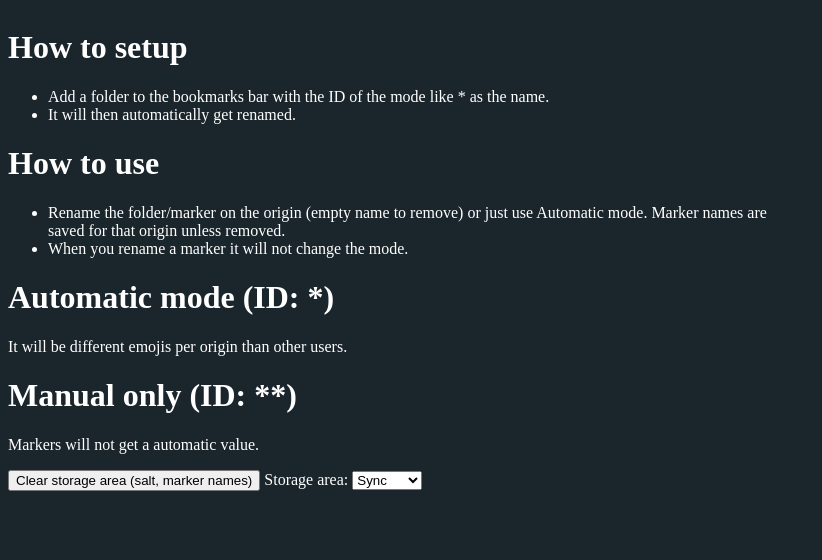
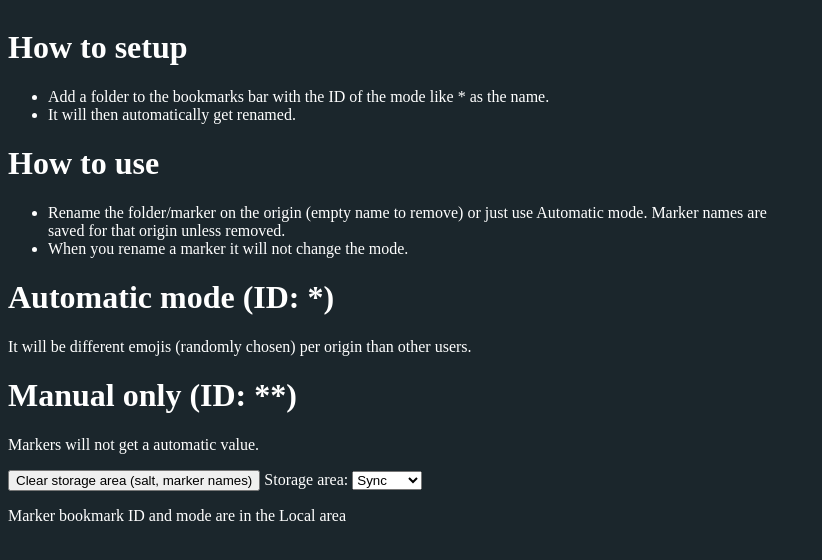
Before and after one commit to NDevTK/OriginMarker, a browser extension: page options.html in a window 1280 px wide. Shown: the whole page, without its empty margins (0-822 px from the left). Drawn offline with Linux system fonts and the light colour scheme.

Commit message:
Update options.html

```diff
--- a/options.html
+++ b/options.html
@@ -25,7 +25,7 @@
       <li>When you rename a marker it will not change the mode.</li>
     </ul>
     <h1>Automatic mode (ID: *)</h1>
-    <p>It will be different emojis per origin than other users.</p>
+    <p>It will be different emojis (randomly chosen) per origin than other users.</p>
     <h1>Manual only (ID: **)</h1>
     <p>Markers will not get a automatic value.</p>
     <button id="reset">Clear storage area (salt, marker names)</button>
@@ -35,5 +35,6 @@
       <option value="local">Local</option>
       <option value="session">Session</option>
     </select>
+    <p>Marker bookmark ID and mode are in the Local area</p>
   </body>
 </html>
```
